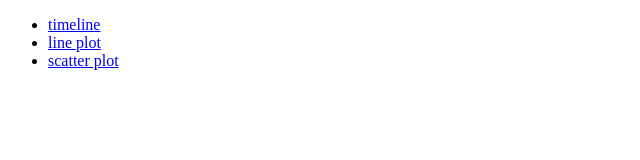
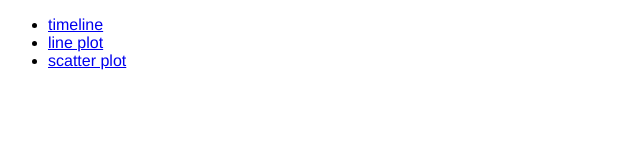
Before and after one commit to crest-cassia/caravan_viz, a plain HTML site: page index.html in a window 1280 px wide. Shown: the full height of the page, 0-640 px from the left. Drawn offline with Linux system fonts and the light colour scheme.

Commit message:
add font style to index.html

```diff
--- a/index.html
+++ b/index.html
@@ -1,5 +1,10 @@
 <!DOCTYPE html>
 <meta charset="utf-8">
+<style>
+body {
+  font-family: "Helvetica Neue", Helvetica, Arial, sans-serif;
+}
+</style>
 <body>
   <ul>
     <li><a href="/timeline.html">timeline</a></li>
```
